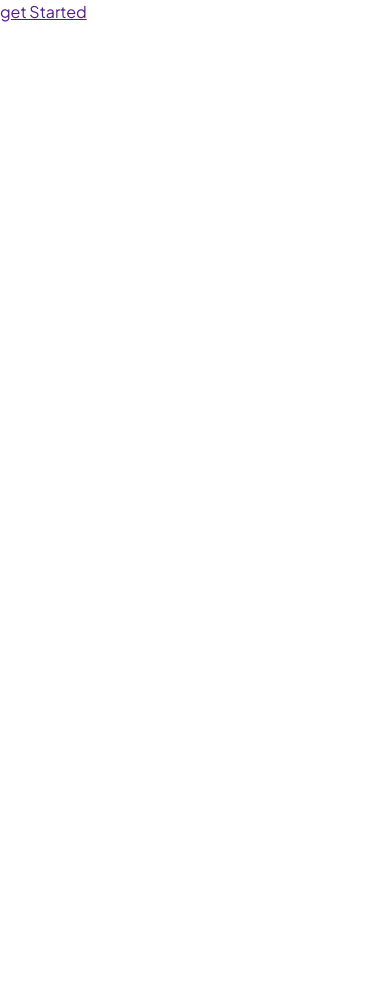
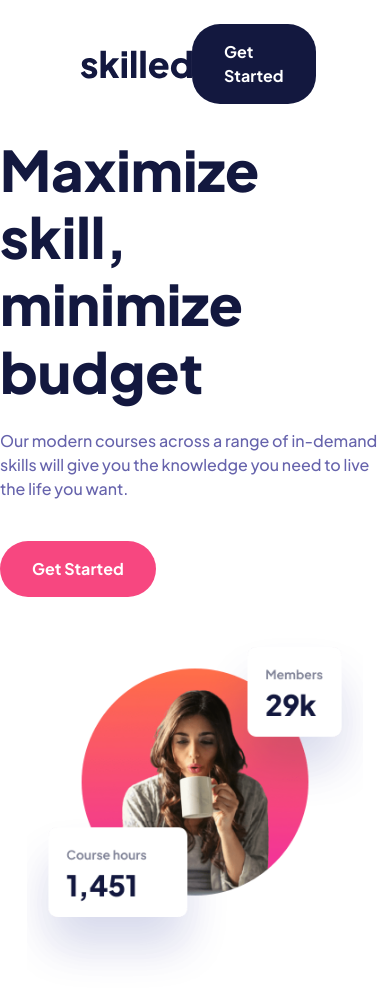
Before and after one commit to JoeWebDevelopment/skilled-elearning-landing-page, a plain HTML site: page index.html in a window 390 px wide. Before the commit the page ends 844 px from the top, so only its background shows below. Drawn offline with Linux system fonts and the light colour scheme.

Commit message:
added image, and base responsiveness, and 2ndary image.  Image is not working sizing appropriately.

```diff
--- a/index.html
+++ b/index.html
@@ -15,12 +15,36 @@
     <div class="header-wrapper">
       <nav class="nav">
         <div class="nav-container">
-          <img src="" alt="" class="brand">
-          <a href="" class="header-btn-link">
-            get Started
+          <img src="assets/logo-dark.svg" alt="" class="brand">
+          <a href="" class="header-btn-link btn-link">
+            Get Started
           </a>
         </div>
       </nav>
+      <div class="hero-wrapper">
+        <div class="two-column-hero">
+          <div class="hero-info-container">
+            <div class="hero-info">
+               <h1 class="heading-lrg">
+              Maximize skill,<br>
+              minimize budget
+            </h1>
+            <p class="body-text">
+              Our modern courses across a range of in-demand skills will give you the knowledge you need to live the life you want.
+            </p>
+            </div>
+            <a href="" class="btn-link hero-btn-link">
+              Get Started
+            </a>
+          </div>
+
+           <img src="assets/image-hero-desktop@2x.png"  class="hero-image" alt="a woman sipping coffee, two cards listing 29 thousand members, card listing course hours 1,451">
+
+           <img src="assets/image-hero-mobile@2x.png" class="hero-image-mobile" alt="">
+
+          </div>
+        </div>
+      </div>
     </div>
   </header>
 
--- a/style.css
+++ b/style.css
@@ -77,34 +77,153 @@ h1, h2, h3, h4, h5, h6 {
     }
 
     .heading-lrg{
+        font-size: 3.5rem;
+        line-height: 120%;
+        letter-spacing: 0px;
+        font-weight: 800;
+        color: var(--clr-blue-900);
 
     }
 
     .heading-hero-card{
-
+        font-size: 2.5rem;
+        line-height: 120%;
+        letter-spacing: 0px;
+        font-weight: 800;
+        color: var(--clr-blue-900);
     }
 
     .heading-md{
-
+        font-size: 2rem;
+        line-height: 120%;
+        letter-spacing: 0px;
+        font-weight: 800;
     }
 
     .heading-card{
-
+        font-size: 1.5rem;
+        line-height: 120%;
+        letter-spacing: 0px;
+        font-weight: 800;
     }
 
     .body-text{
-
+        font: 1.125rem;
+        line-height: 150%;
+        letter-spacing: 0px;
+        font-weight: 500;
+        color: var(--clr-blue-600);
     }
 
     .card-link{
-
+        font-size: 1.125rem;
+        line-height: 150%;
+        letter-spacing: 0px;
+        font-weight: 700;
     }
 
     .btn-link{
+        font-size: 1rem;
+        line-height: 150%;
+        letter-spacing: 0px;
+        font-weight: 700;
+        text-decoration: none;
+        color: var(--clr-neutral);
+        border-radius: 28px;
+        padding: 1rem 2rem;
+    }
 
+    .header-btn-link{
+        background-color: var(--clr-blue-900);
+    }
+
+    .hero-btn-link{
+        background-color: var(--clr-pink-600);
     }
 }
 
 @layer layout{
+    body{
+        width: 100vw;
+    }
+
+    header{
+        margin-block-start: 1.5rem;
+        width: 100%;
+        margin-inline: 0 auto;
+    }
+
+    .header-wrapper{
+        max-width: 1440px;
+        margin-inline: auto;
+
+    }
+    nav{
+        padding-inline: 80px;
+        margin-block-end: 2rem;
+    }
+
+    .nav-container{
+        display: flex;
+        flex-direction: row;
+        justify-content: space-between;
+        align-items: center;
+        max-width: 1120px;
+        margin: 0 auto;
+    }
+
+    .hero-wrapper{
+        max-width: 1120px;
+        margin: 0 auto;
+
+    }
+
+    .two-column-hero{
+        display: grid;
+        grid-template-columns: 1fr 1fr;
+        gap: 2rem;
+    }
+
+    .hero-info-container{
+        display: flex;
+        flex-direction: column;
+        justify-content: center;
+        align-items: flex-start;
+        gap: 2.5rem;
+    }
+
+    .hero-info{
+        display: flex;
+        flex-direction: column;
+        align-items: flex-start;
+        justify-content: flex-start;
+        gap: 1.5rem;
+        max-width: 457px;
+    }
+
+    .hero-image{
+        align-items: flex-start;
+        position: relative;
+        top: -5.5rem;
+        left: 15rem;
+    }
+    .hero-image-mobile{
+        display: none;
+    }
+
+    @media (max-width: 750px){
+        .hero-image{
+            display: none;
+        }
+
+        .hero-image-mobile{
+            display: block;
+        }
+
+        .two-column-hero{
+        grid-template-columns: 1fr;
+    }
+    }
+
 
 }
```
